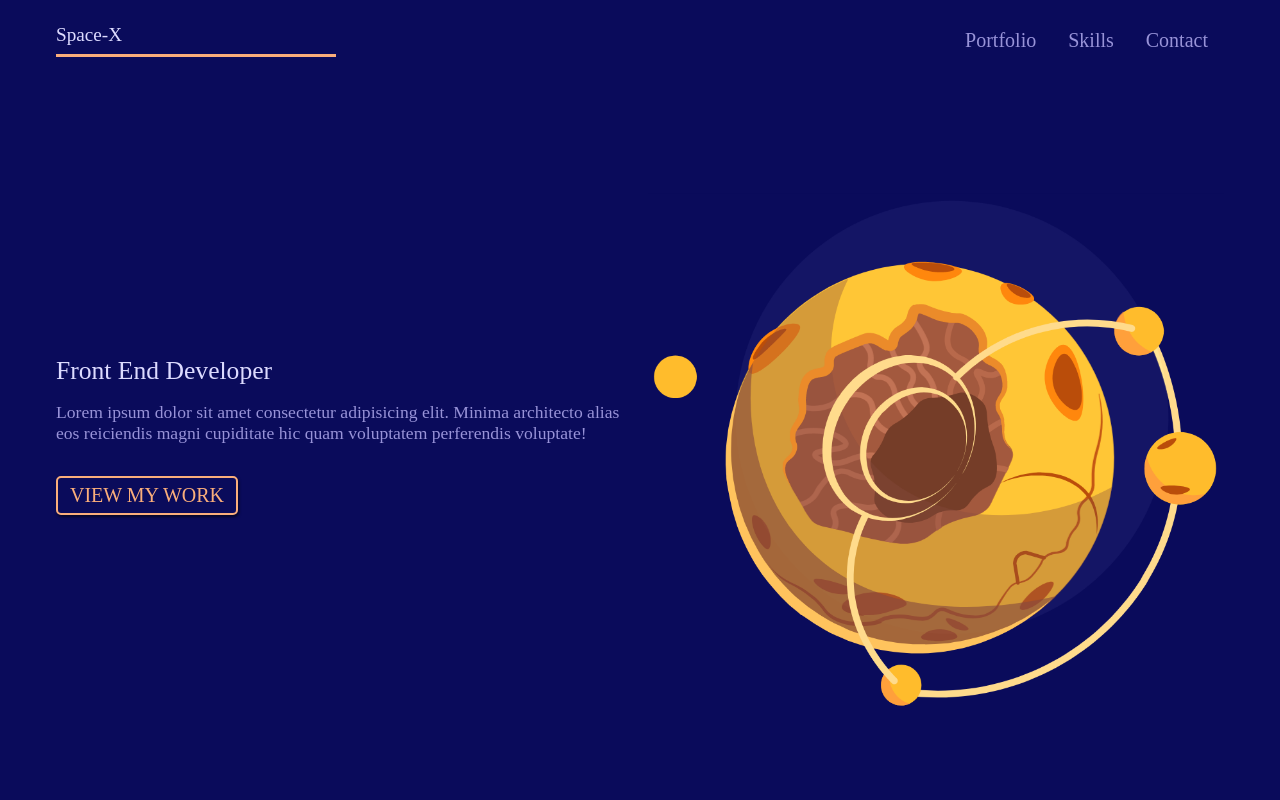
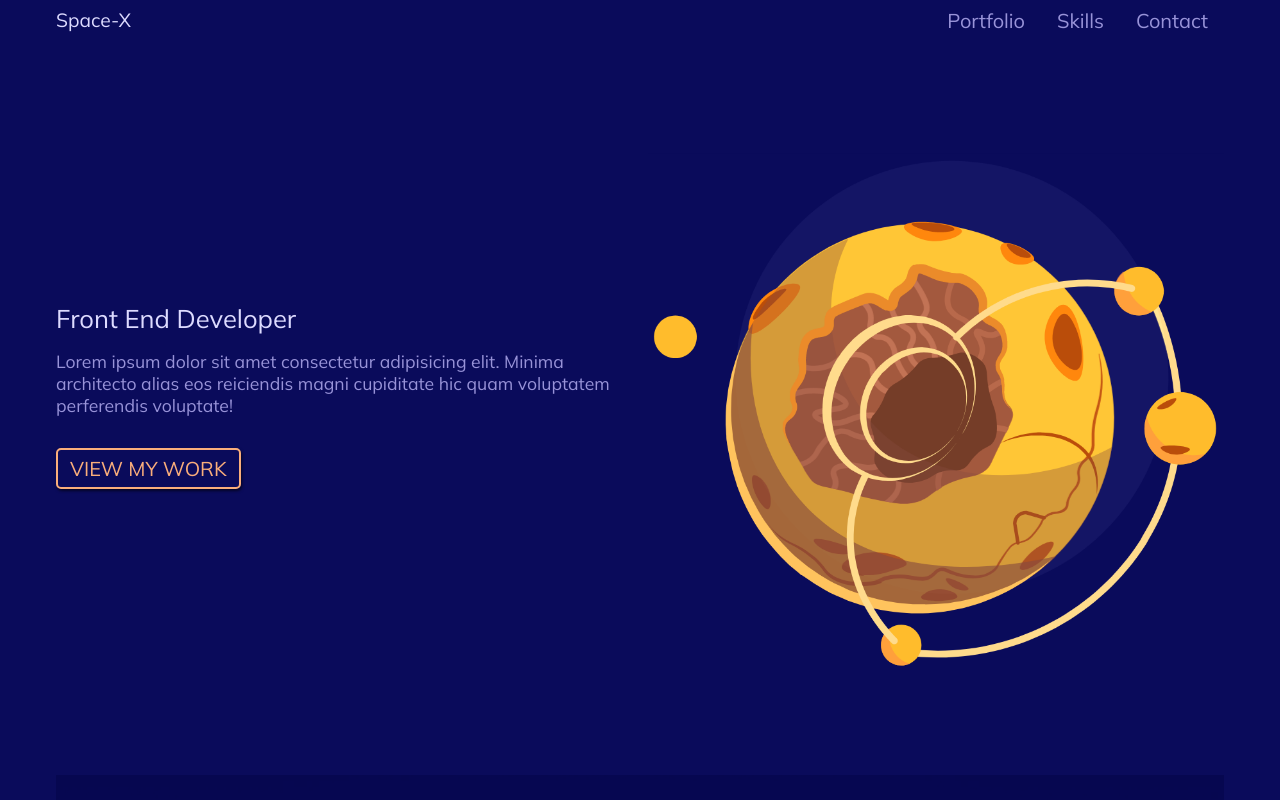
Before and after one commit to samiiexx/sam-space-x, a plain HTML site: page index.html in a window 1280 px wide. Shown: the top 800 px of the page. Drawn offline with Linux system fonts and the light colour scheme.

Commit message:
import Mulish font

```diff
--- a/css/style.css
+++ b/css/style.css
@@ -13,8 +13,10 @@
  * See the License for the specific language governing permissions and
  * limitations under the License.
  */
+ @import url('https://fonts.googleapis.com/css2?family=Mulish:wght@400;700&display=swap');
 
  body{
+    font-family: 'Mulish', sans-serif;
     background: var(--secondary);
 }
 
@@ -85,7 +87,7 @@ h4{
     gap: 1rem;
 }
 
-.nav {
+/* .nav {
     padding: 1rem 0;
 }
 
@@ -103,6 +105,10 @@ h4{
     grid-row: 1;
     padding-bottom: .5rem;
     border-bottom: 3px solid var(--primary);
+} */
+
+.logo {
+    width: 150px;
 }
 
 .hero-subtitle{
```
